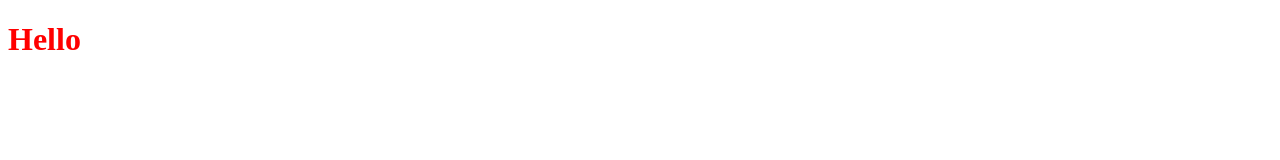
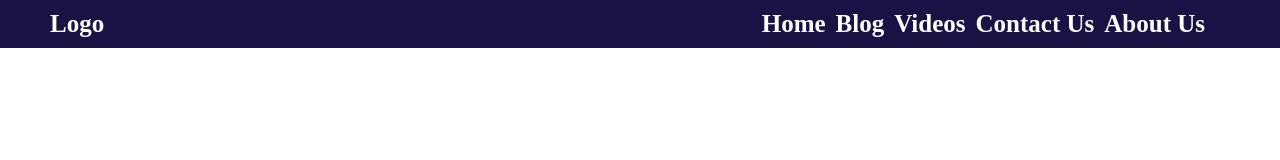
Before and after one commit to moitur/multiple-page-website, a plain HTML site: page index.html in a window 1280 px wide. Drawn offline with Linux system fonts and the light colour scheme.

Commit message:
menu section done

```diff
--- a/index.html
+++ b/index.html
@@ -9,6 +9,20 @@
     <link rel="stylesheet" href="./styles.css">
 </head>
 <body>
-    <h1>Hello</h1>
+    <nav>
+        <div>
+            <h2 class="logo">Logo</h2>
+        </div>
+        <div>
+            <ul>
+                <li><a href="">Home</a></li>
+                <li><a href="">Blog</a></li>
+                <li><a href="">Videos</a></li>
+                <li><a href="">Contact Us</a></li>
+                <li><a href="">About Us</a></li>
+            </ul>
+        </div>
+    </nav>
+
 </body>
 </html>
--- a/styles.css
+++ b/styles.css
@@ -1,3 +1,41 @@
-h1 {
-    color: red;
+* {
+    margin: 0;
+    padding: 0;
 }
+
+nav {
+    display: flex;
+    justify-content: space-between;
+    background-color: #1A1244;
+}
+
+nav ul {
+    display: flex;
+    margin-right: 70px;
+}
+
+nav ul li {
+    list-style: none;
+    margin: 10px 5px;
+}
+
+nav ul li a {
+    text-decoration: none;
+    color: white;
+    font-weight: bold;
+    font-size: 25px;
+    transition: 0.5s;
+}
+
+nav ul li a:hover {
+    background-color: red;
+    padding: 10px 5px;
+    border-radius: 10px;
+}
+
+.logo {
+    color: white;
+    font-size: 25px;
+    padding: 10px;
+    margin-left: 40px;
+}
```
